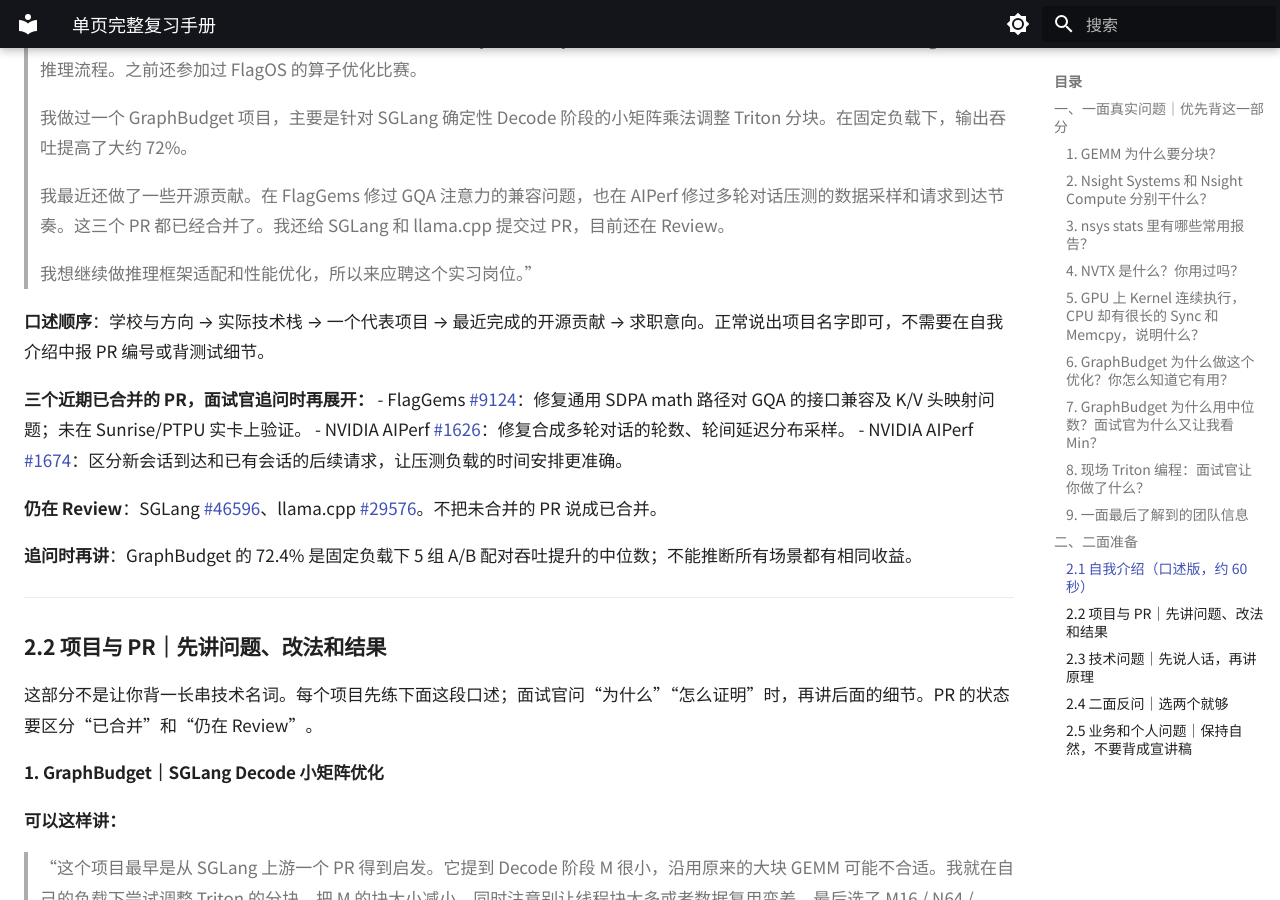
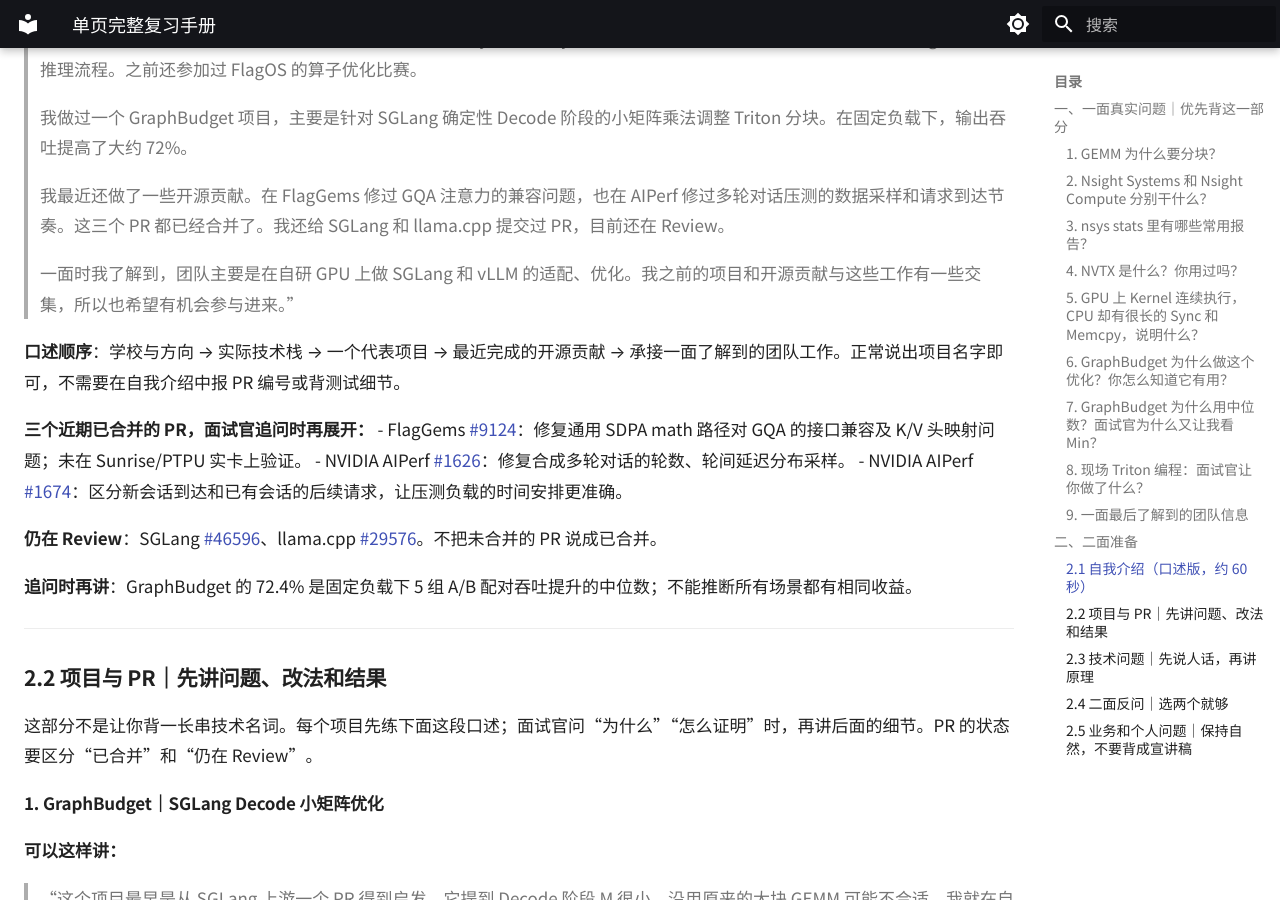
Before and after one commit to yu830/ai-infra-handbook, an MkDocs documentation site: the page built from docs/index.md, in a window 1280 px wide and 900 px high, scrolled down 3364 px. Built offline with MkDocs 1.6.1 and Material for MkDocs 9.7.7, drawn with Linux system fonts in a browser that asks for light colours.

Commit message:
docs: connect second-round interview intro to first-round team context

```diff
--- a/docs/index.md
+++ b/docs/index.md
@@ -98,9 +98,9 @@
 >
 > 我最近还做了一些开源贡献。在 FlagGems 修过 GQA 注意力的兼容问题，也在 AIPerf 修过多轮对话压测的数据采样和请求到达节奏。这三个 PR 都已经合并了。我还给 SGLang 和 llama.cpp 提交过 PR，目前还在 Review。
 >
-> 我想继续做推理框架适配和性能优化，所以来应聘这个实习岗位。”
+> 一面时我了解到，团队主要是在自研 GPU 上做 SGLang 和 vLLM 的适配、优化。我之前的项目和开源贡献与这些工作有一些交集，所以也希望有机会参与进来。”
 
-**口述顺序**：学校与方向 → 实际技术栈 → 一个代表项目 → 最近完成的开源贡献 → 求职意向。正常说出项目名字即可，不需要在自我介绍中报 PR 编号或背测试细节。
+**口述顺序**：学校与方向 → 实际技术栈 → 一个代表项目 → 最近完成的开源贡献 → 承接一面了解到的团队工作。正常说出项目名字即可，不需要在自我介绍中报 PR 编号或背测试细节。
 
 **三个近期已合并的 PR，面试官追问时再展开：**
 - FlagGems [#9124](https://github.com/flagos-ai/FlagGems/pull/9124)：修复通用 SDPA math 路径对 GQA 的接口兼容及 K/V 头映射问题；未在 Sunrise/PTPU 实卡上验证。
```
